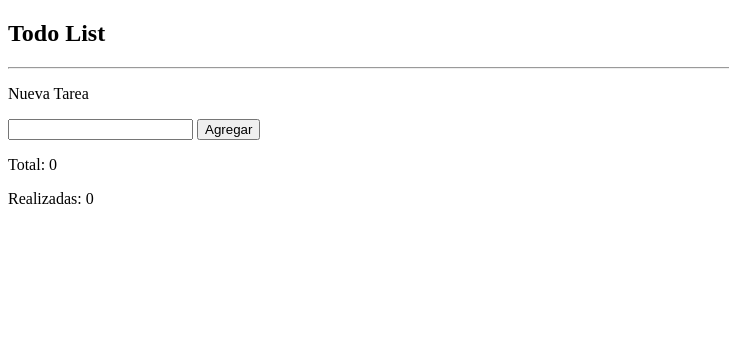
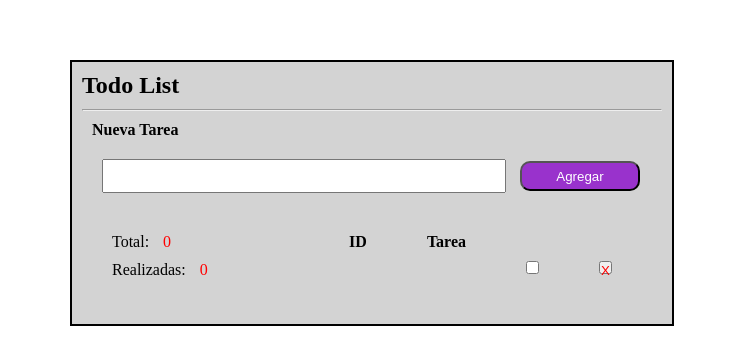
Before and after one commit to Rodroy019/0305-MetodosArreglos, a plain HTML site: page index.html in a window 1280 px wide. Shown: the whole page, without its empty margins (0-729 px from the left). Drawn offline with Linux system fonts and the light colour scheme.

Commit message:
add: se agregan elementos en Html y diseños en css

```diff
--- a/assets/css/style.css
+++ b/assets/css/style.css
@@ -0,0 +1,49 @@
+*{
+    margin: 10px;
+    padding: 0;
+}
+
+section{
+    margin-top: 50px;
+    margin-left: 50px;
+    height: auto;
+    width: 600px;
+    background-color: lightgray;
+    border: 2px solid black;
+}
+
+#inputTarea{
+    width: 400px;
+    height: 30px;
+    margin-right: 0px;
+}
+
+#btnAgregar{
+    background-color: darkorchid;
+    color: white;
+    width: 120px;
+    height: 30px;
+    border-radius: 10px;
+}
+#btnBorrar{
+    color: red;
+    width: 13px;
+    height: 13px;
+}
+span{
+    color: red;
+}
+
+#divInfo{
+    display: flex;
+    justify-content: space-between;
+}
+
+#divList{
+    margin-top: 0;
+    display: flex;
+}
+
+li{
+    list-style: none;
+}
--- a/index.html
+++ b/index.html
@@ -11,10 +11,10 @@
         <h1>Todo List</h1>
         <hr>
         <div id="divTarea">
-            <p>Nueva Tarea</p>
+            <h4>Nueva Tarea</h4>
             <div>
                 <input type="text" value="" id="inputTarea">
-                <button>Agregar</button>
+                <button id="btnAgregar">Agregar</button>
             </div>
             <div id="divInfo">
                 <div id="divInfoMostrar">
@@ -24,21 +24,26 @@
                 <div id="divList">
                     <div>
                         <ul id="idLits">
+                            <h4>ID</h4>
 
                         </ul>
                     </div>
                     <div>
                         <ul id="tareaList">
+                            <h4>Tarea</h4>
 
                         </ul>
                     </div>
                     <div>
                         <ul id="checklist">
-
+                            <br>
+                            <input type="checkbox">
                         </ul>
                     </div>
                     <div>
                         <ul id="borrarList">
+                            <br>
+                            <button id="btnBorrar">X</button>
 
                         </ul>
                     </div>
```
